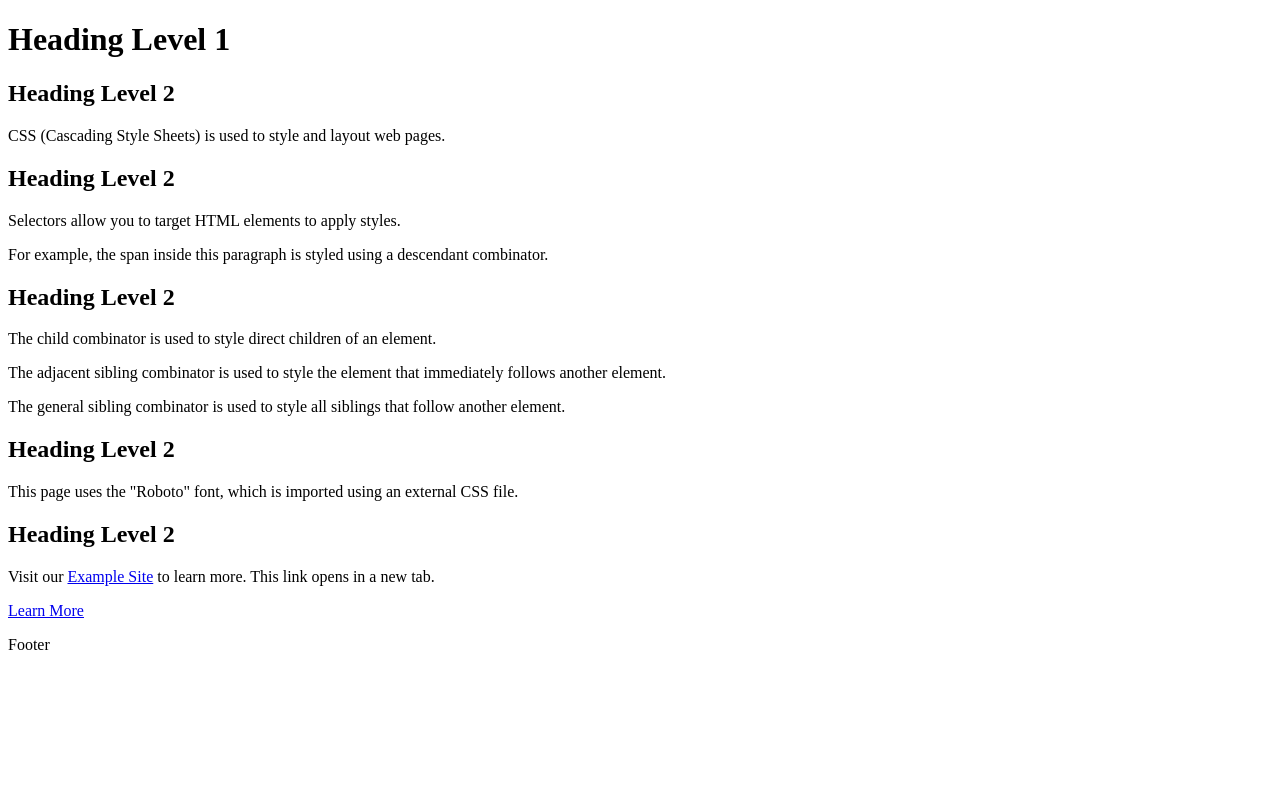
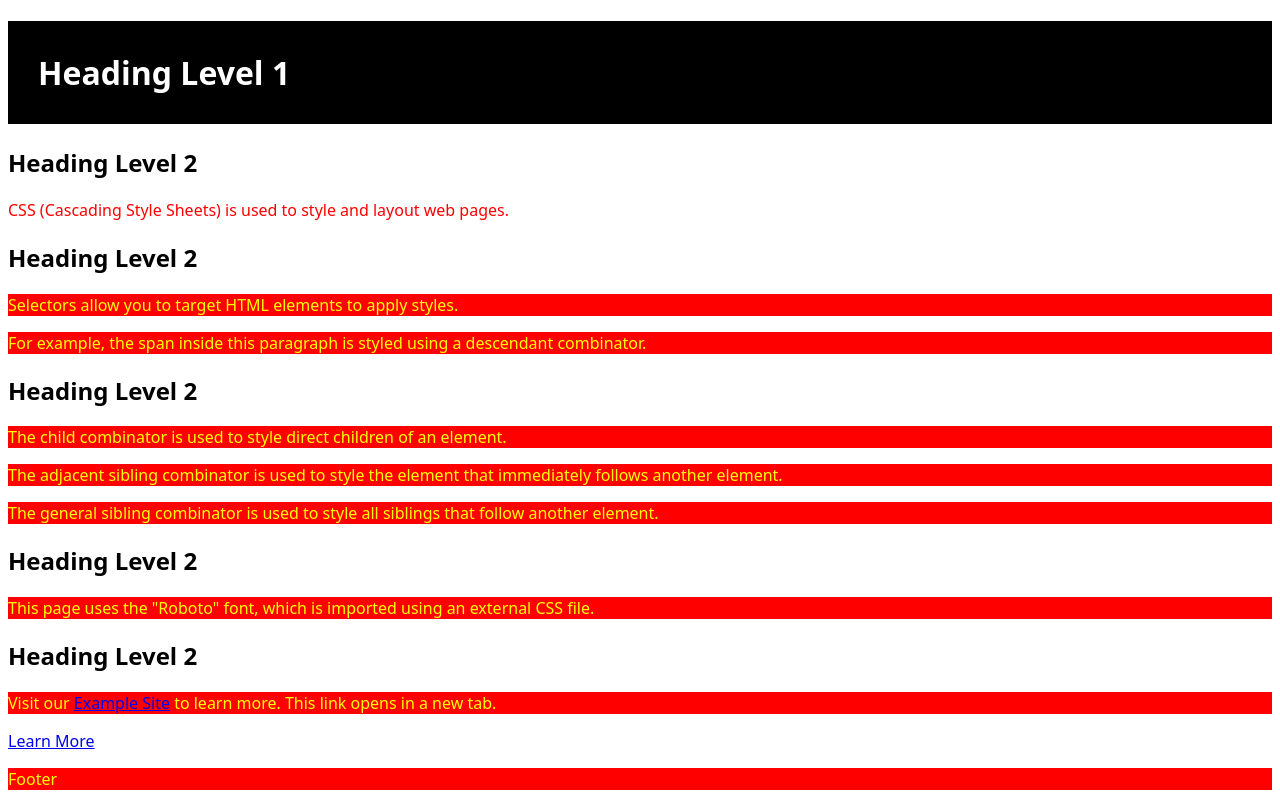
Before and after one commit to surveyanalyticscorp/css-workshop-2024, a plain HTML site: page css-practice/index.html in a window 1280 px wide. Drawn offline with Linux system fonts and the light colour scheme.

Commit message:
css updates
css updates

```diff
--- a/css-practice/css/style.css
+++ b/css-practice/css/style.css
@@ -0,0 +1,11 @@
+@font-face {
+  font-family: 'FiraSans-Regular';
+  src: url('fonts/Fira_Sans/FiraSans-Regular.ttf') format('woff2'),
+  url('fonts/Fira_Sans/FiraSans-Regular.woff') format('woff');
+  font-weight: normal;
+  font-style: normal;
+}
+
+body {
+  font-family: "Fira Sans", system-ui;
+}
--- a/css-practice/index.html
+++ b/css-practice/index.html
@@ -10,18 +10,25 @@
 
     <!-- Internal CSS -->
     <style>
-
+        p, h1 {
+            background: red;
+            color: yellow;
+        }
+        .para {
+            color: red;
+            background: none;
+        }
     </style>
 </head>
 <body>
     <!-- Inline CSS -->
     <header>
-        <h1 id="main-title">Heading Level 1</h1>
+        <h1 id="main-title" style="padding: 30px; background: black; color: white;">Heading Level 1</h1>
     </header>
 
     <div class="container">
         <h2>Heading Level 2</h2>
-        <p>CSS (Cascading Style Sheets) is used to style and layout web pages.</p>
+        <p class="para">CSS (Cascading Style Sheets) is used to style and layout web pages.</p>
 
         <h2>Heading Level 2</h2>
         <p>Selectors allow you to target HTML elements to apply styles.</p>
```
